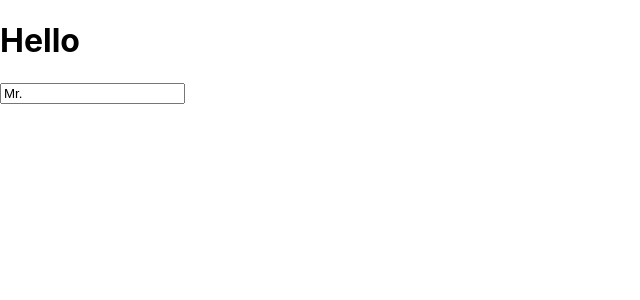
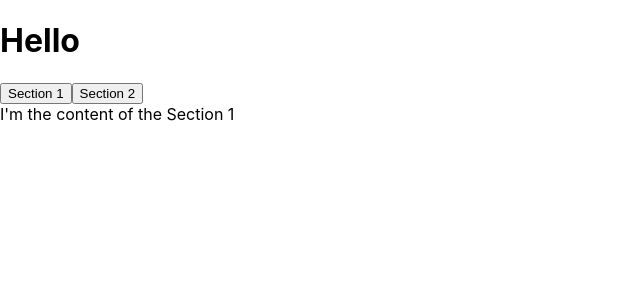
Before and after one commit to KiimDoHyun/React-Hooks, a React (Create React App) app: page / in a window 1280 px wide. Shown: the top 300 px of the page, without its empty margins (0-640 px from the left). Built offline with nearby package versions, Linux system fonts and the light colour scheme.

Commit message:
리액트 훅 useState 를 이용해 useTabs 구현

```diff
--- a/src/App.js
+++ b/src/App.js
@@ -1,49 +1,64 @@
 import React, { useState } from "react";
 
-// useInput("aas") : 입력값 aas 가 initialValue로 들어가서 useState에 의해 value 가 initialValue의 값으로 변경후 리턴됨.
-const useInput = (initialValue, validator) => {
-    const [value, setValue] = useState(initialValue);
-    const onChange = (event) => {
-        const {
-            target: { value }
-        } = event;
-        let willUpdate = true;
+const content = [
+    {
+        tab: "Section 1",
+        content: "I'm the content of the Section 1"
+    },
+    {
+        tab: "Section 2",
+        content: "I'm the content of the Section 2"
+    }
+];
 
-        //유효성 검사 함수
+/*
+두가지 값을 받는다 첫번째는 배열의 index, 두번째는 배열 자체
 
-        //유효성 검사 인자변수 validator 로 들어오는 값이 함수인 경우 (유효성 검사는 함수 내에서 해야 하니깐)
-        //해당 함수의 결과 true or false 를 willUpdate 에 할당.
-        //유효성이 맞는 경우 willUpdate 는 자동으로 유효성함수에 의해 true 가 되고
-        // 이는 값을 변경 함.
-        if (typeof validator === "function") {
-            willUpdate = validator(value);
-        }
+*/
+const useTabs = (initialTab, allTabs) => {
+    //두번째 인자가 없거나, 배열이 아니면 바로 종료
+    const [currentIndex, setCurrentIndex] = useState(initialTab);
+    if (!allTabs || !Array.isArray(allTabs)) {
+        return;
+    }
 
-        if (willUpdate) {
-            setValue(value);
-        }
+    /*
+    useState 가 사용되었다. 마찬가지로 배열로 두가지 값을 가지고
+    currentIndex는 값, setCurrentIndex는 첫번째 인자 변경 방법이다.
+    선언시 initialTab을 받아서 currentIndex에 할당한다.
+    */
+
+    /*
+    currentItem 과 changeItem 두가지를 반한다.
+
+    첫번째 값은 allTabs (입력으로 들어온 배열) 의
+    currentIndex (정상적으로 실행 되었다면 initialTab의 값이 currentIndex로 들어가있게된다.)
+    에 대항하는 배열 값을 반환한다.
+    현재 allTabs 에 해당하는 것은 위에 선언한 content 배열이고
+    currentIndex 는 초기값으로 들어온 0 이기 때문에
+    currentItem 은 content[0]에 해당한다.
+
+    두번쨰 값인 changeItem 은 setCurrentIndex 즉 변경 함수
+    changeItem 을 useTabs 선언시 사용 할수 있게 선언해 주고
+    onClick 에서 changeItem(index) 로 호출
+    입력값인 index 는 useState에 의해서 기존 value 에 해당하는
+    currentIndex의 값을 변경함수 setCurrentIndex에 의해서 index 값으로 변경시킨다.
+    */
+    return {
+        currentItem: allTabs[currentIndex],
+        changeItem: setCurrentIndex
     };
-    return { value, onChange };
 };
 
 const App = () => {
-    const maxLen = (value) => value.length < 10;
-    // maxLen 은 문자열의 길이가 10 이하인 경우 true 를 반환한다.
-
-    const check = (value) => !value.includes("@");
-    //check 는 @ 를 포함하면 true, 없으면 false 를 반환
-    //반대 논리를 가지기 때문에 @는 입력 할 수 없다.
-
-    //이처럼 문자열 길이 이외에도 다른 형태의 검증 함수를 이용해도 상관없다.
-    const name = useInput("Mr.", check);
-
-    //실제 작동시 유효성 검사에 의해 문자열의 길이가 10이 넘어가면
-    //더이상 입력 할 수 없다.
+    const { currentItem, changeItem } = useTabs(0, content);
     return (
         <div className="App">
             <h1>Hello</h1>
-            {/* <input placeholder="Name" value={name.value} onChange={name.onChange}/> 아래랑 똑같음*/}
-            <input placeholder="Name" {...name} />
+            {content.map((section, index) => (
+                <button onClick={() => changeItem(index)}>{section.tab}</button>
+            ))}
+            <div>{currentItem.content}</div>
         </div>
     );
 };
```
